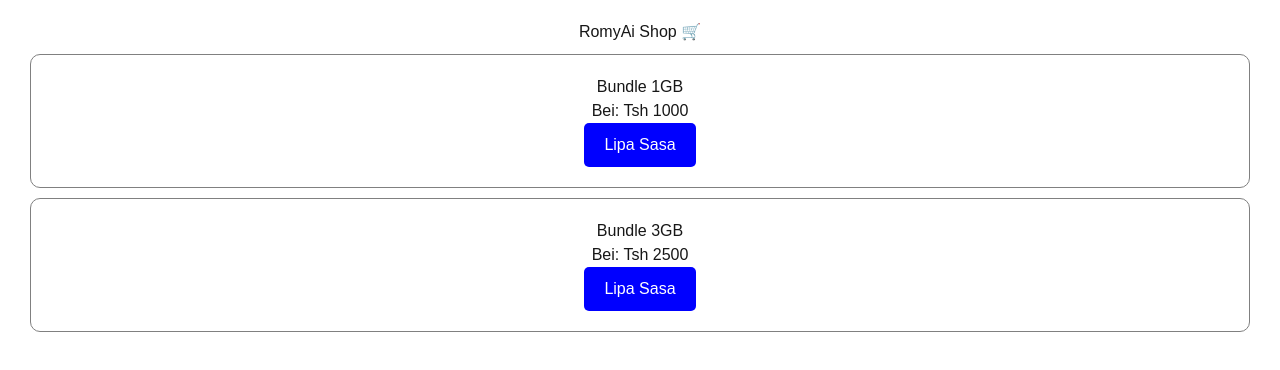
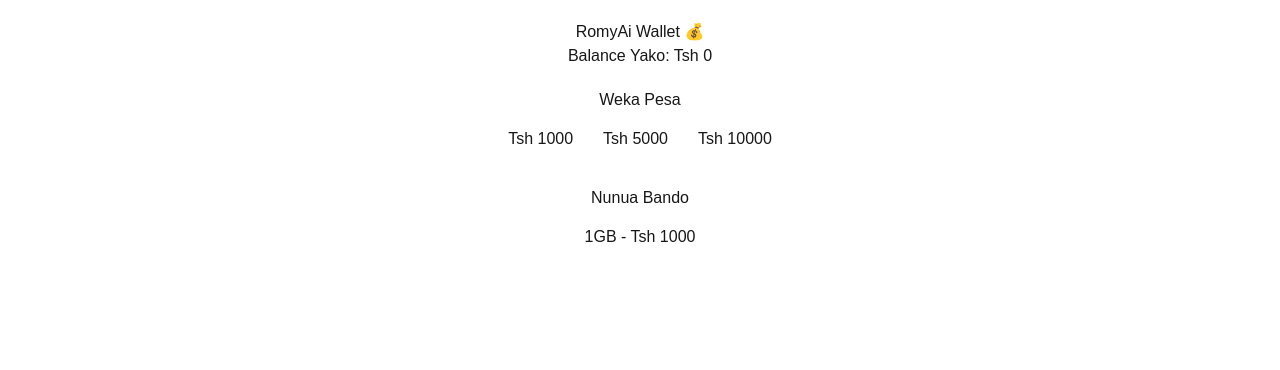
Before and after one commit to omy159122-dev/romyai, a Next.js app: page / in a window 1280 px wide. Shown: the top 370 px of the page. Built offline with nearby package versions, Linux system fonts and the light colour scheme.

Commit message:
Refactor payment function and update UI elements

```diff
--- a/app/page.tsx
+++ b/app/page.tsx
@@ -1,60 +1,44 @@
-'use client'; // Hii ni muhimu sana kwa button ifanye kazi
+'use client';
+import { useState } from 'react';
 
 export default function Home() {
+  const [balance, setBalance] = useState(0);
 
-  // HII NDIO FUNCTION YA MALIPO
-  async function lipaSasa(price: number) {
+  // FUNCTION YA KUWEKA PESA
+  async function wekaPesa(amount: number) {
     const phone = prompt("Weka namba ya M-Pesa: mfano 255712345678");
     if(!phone) return alert("Tafadhali weka namba");
 
-    const orderId = 'ORD' + Date.now();
-    alert("Tunasubiri STK... Tafadhali angalia simu yako");
+    const orderId = 'TOPUP' + Date.now();
+    alert("Tunasubiri STK ya Tsh " + amount + "... Angalia simu yako");
 
-    try {
     const res = await fetch('/API/pay', {
       method: 'POST',
       headers: {'Content-Type': 'application/json'},
-        body: JSON.stringify({amount: price, phone: phone, orderId: orderId})
+      body: JSON.stringify({amount: amount, phone: phone, orderId: orderId})
     });
 
     const data = await res.json();
     console.log(data);
-
-      if(data.status === 'success' || data.message) {
-        alert("Ombi limetumwa! Ingiza PIN yako kwenye simu");
-      } else {
-        alert("Kuna shida: " + JSON.stringify(data));
-      }
-    } catch(err) {
-      alert("Error: " + err);
-    }
+    alert("Ombi limetumwa! Baada ya kulipa balance itaongezeka");
   }
 
-  // HAPA NDIO DUka LAKO LINAONYESHWA
   return (
     <div style={{padding: '20px', textAlign: 'center'}}>
-      <h1>RomyAi Shop 🛒</h1>
+      <h1>RomyAi Wallet 💰</h1>
 
-      <div style={{border: '1px solid gray', padding: '20px', margin: '10px', borderRadius: '10px'}}>
-        <h2>Bundle 1GB</h2>
-        <p>Bei: Tsh 1000</p>
-        <button
-          onClick={() => lipaSasa(1000)}
-          style={{padding: '10px 20px', background: 'blue', color: 'white', border: 'none', borderRadius: '5px'}}
-        >
-          Lipa Sasa
-        </button>
+      <h2>Balance Yako: Tsh {balance}</h2>
+
+      <div style={{marginTop: '20px'}}>
+        <h3>Weka Pesa</h3>
+        <button onClick={() => wekaPesa(1000)} style={{margin: '5px', padding: '10px'}}>Tsh 1000</button>
+        <button onClick={() => wekaPesa(5000)} style={{margin: '5px', padding: '10px'}}>Tsh 5000</button>
+        <button onClick={() => wekaPesa(10000)} style={{margin: '5px', padding: '10px'}}>Tsh 10000</button>
       </div>
 
-      <div style={{border: '1px solid gray', padding: '20px', margin: '10px', borderRadius: '10px'}}>
-        <h2>Bundle 3GB</h2>
-        <p>Bei: Tsh 2500</p>
-        <button
-          onClick={() => lipaSasa(2500)}
-          style={{padding: '10px 20px', background: 'blue', color: 'white', border: 'none', borderRadius: '5px'}}
-        >
-          Lipa Sasa
-        </button>
+      <div style={{marginTop: '20px'}}>
+        <h3>Nunua Bando</h3>
+        <button onClick={() => alert('Utatumia balance kununua')} style={{margin: '5px', padding: '10px'}}>1GB - Tsh 1000</button>
       </div>
 
     </div>
```
Lines whose indentation alone changed are shown as unchanged.
